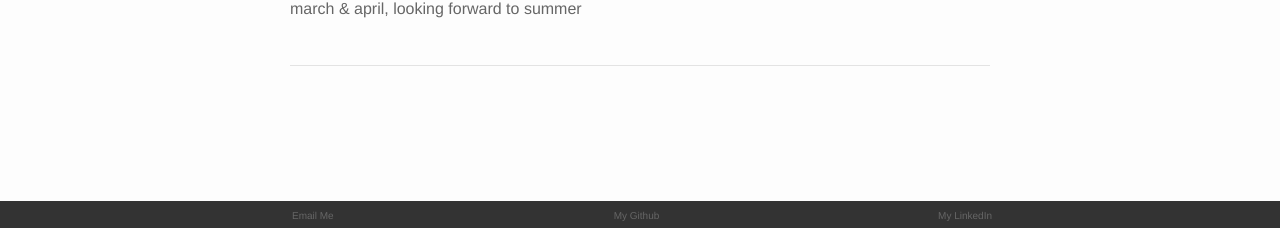
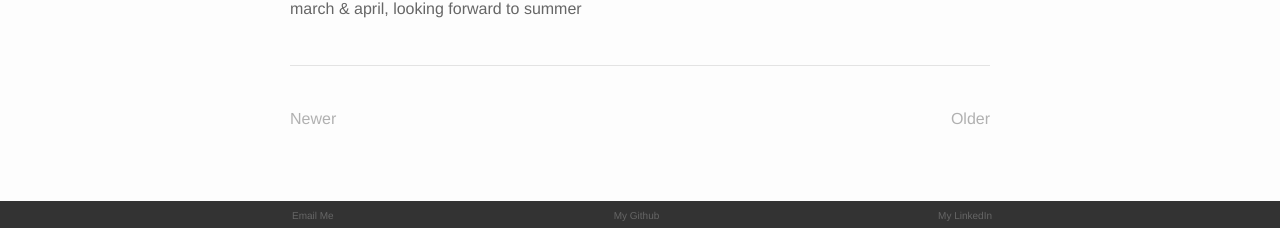
Before and after one commit to sbakht/sbakht.github.io, a Jekyll site: the page built from index.html, in a window 1280 px wide and 1400 px high, scrolled down 1027 px. Shown: the part 1169-1397 px from the top of the window. Built offline with Jekyll 4.4.1, drawn with Linux system fonts in a browser that asks for light colours; nearby versions of some CDN libraries; the list of posts is cut into pages by our own code.

Commit message:
pagination links

```diff
--- a/_sass/_layout.scss
+++ b/_sass/_layout.scss
@@ -88,13 +88,6 @@ width:100%;
 /**
  * Pagination   **********************************************************
  */
-.pagination{
-max-width: -webkit-calc(800px - (#{$horizontal-spacing-unit} * 2));
-text-align: center;
-width: 100%;
-position: fixed;
-bottom: 50px;
-}
 .paginationicon {
 font-size: 50px;
 a {
@@ -287,3 +280,11 @@ footer{
         float:right;
     }
 }
+
+.pagination-disabled {
+    opacity: 0.5;
+}
+
+.pagination .next {
+    float:right;
+}
--- a/index.html
+++ b/index.html
@@ -22,3 +22,17 @@ layout: default
       </li>
     {% endfor %}
 </ul>
+
+<!-- Pagination links -->
+<div class="pagination">
+  {% if paginator.previous_page %}
+    <a href="{{ paginator.previous_page_path }}" class="previous">Newer</a>
+  {% else %}
+    <span class="pagination-disabled previous">Newer</span>
+  {% endif %}
+  {% if paginator.next_page %}
+    <a href="{{ paginator.next_page_path }}" class="next">Older</a>
+  {% else %}
+    <span class="pagination-disabled next">Older</span>
+  {% endif %}
+</div>
```
